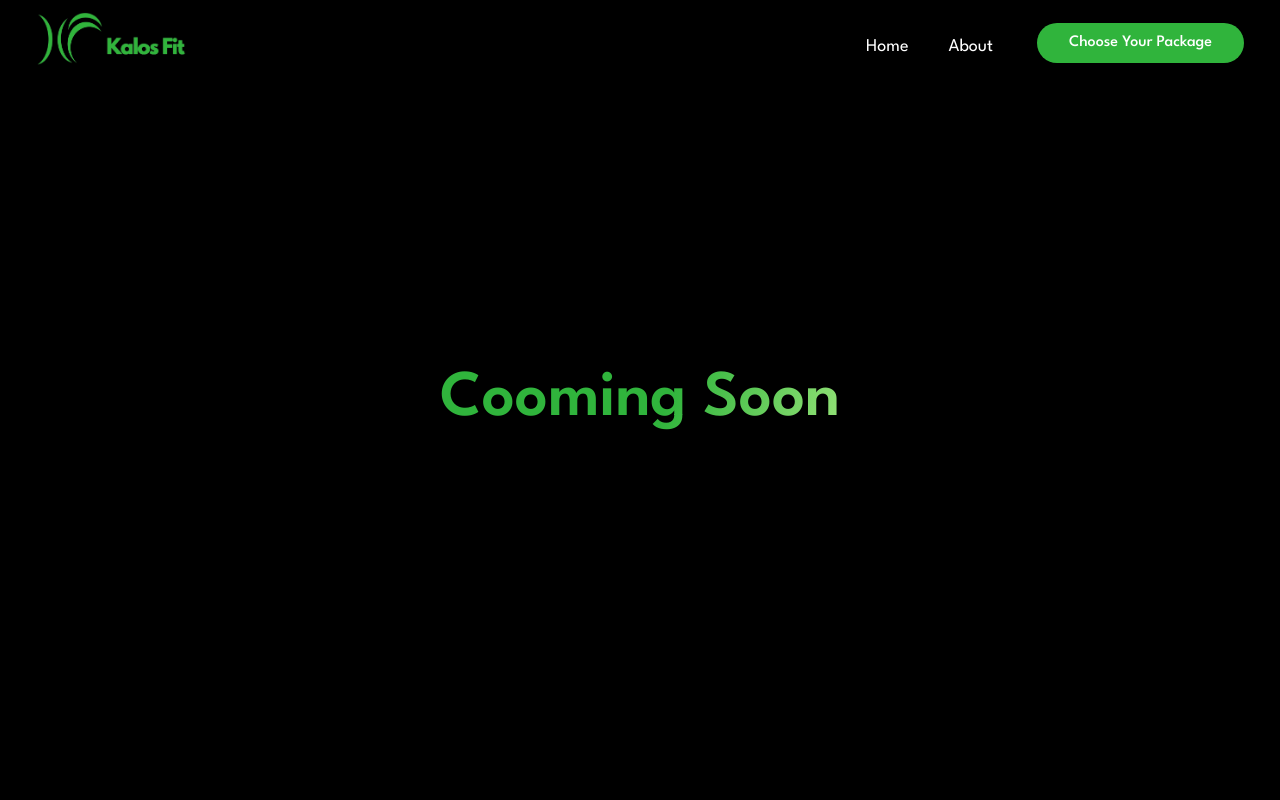
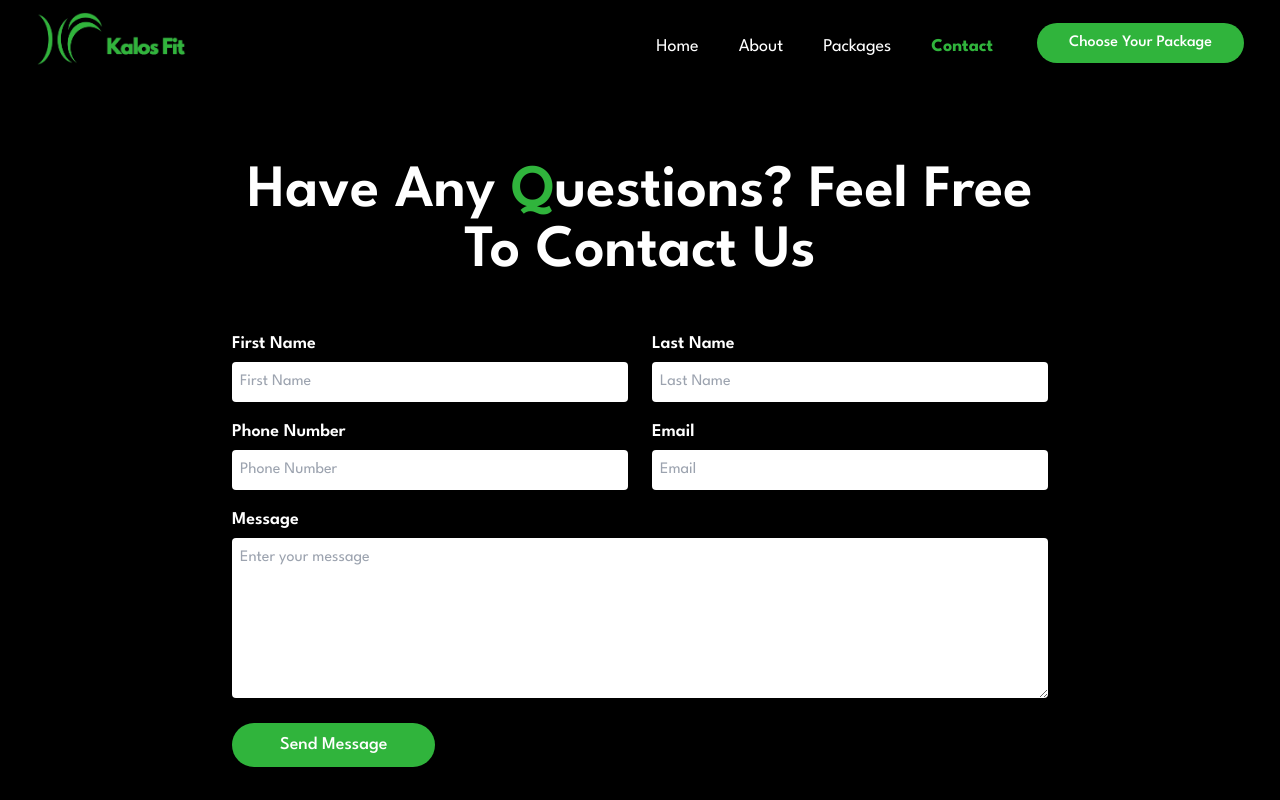
Before and after one commit to mohamed-sayed-elmahdy/kalos-fit, a Next.js app: page /contact in a window 1280 px wide. Shown: the top 800 px of the page. Built offline with nearby package versions, Linux system fonts and the light colour scheme.

Commit message:
add contact page

```diff
--- a/package.json
+++ b/package.json
@@ -16,6 +16,7 @@
     "framer-motion": "^11.3.18",
     "next": "14.2.5",
     "node-fetch": "^3.3.2",
+    "nodemailer": "^6.9.15",
     "react": "^18",
     "react-dom": "^18",
     "react-icons": "^5.2.1",
--- /dev/null
+++ b/src/app/api/send-email/route.js
@@ -0,0 +1,34 @@
+import nodemailer from 'nodemailer';
+
+export async function POST(request) {
+  const { firstName, lastName, phone, email, message } = await request.json();
+
+  const transporter = nodemailer.createTransport({
+    service: 'gmail',
+    auth: {
+      user: process.env.GMAIL_USER, // Your Gmail email
+      pass: process.env.GMAIL_PASS, // Your Gmail password or App password
+    },
+  });
+
+  const mailOptions = {
+    from: email,
+    to: process.env.GMAIL_USER,
+    subject: `New message from Kalos-fit Client`,
+    text: `
+      First Name: ${firstName}
+      Last Name: ${lastName}
+      Phone: ${phone}
+      Email: ${email}
+      Message: ${message}
+    `,
+  };
+
+  try {
+    await transporter.sendMail(mailOptions);
+    return new Response(JSON.stringify({ success: true }), { status: 200 });
+  } catch (error) {
+    console.error('Error sending email:', error);
+    return new Response(JSON.stringify({ success: false }), { status: 500 });
+  }
+}
--- /dev/null
+++ b/src/app/components/Loading.jsx
@@ -0,0 +1,23 @@
+// Import the Next.js script component
+import Script from "next/script";
+
+export default function HourglassComponent() {
+  return (
+    <div className="flex justify-center items-center h-screen relative">
+      {/* Load the external script */}
+
+      <Script
+        type="module"
+        src="https://cdn.jsdelivr.net/npm/ldrs/dist/auto/dotSpinner.js"
+      ></Script>
+      <div className=" absolute w-full h-full top-0 left-0 bg-[#0000003b]"></div>
+      {/* // Default values shown */}
+      <l-dot-spinner
+        size="40"
+        speed="0.9"
+        color="white"
+        className="z-10"
+      ></l-dot-spinner>
+    </div>
+  );
+}
--- a/src/app/components/Navbar/Navbar.jsx
+++ b/src/app/components/Navbar/Navbar.jsx
@@ -82,7 +82,7 @@ function NavBar() {
                     Blog
                   </Link>
                 </li> */}
-                {/* <li
+                <li
                   className={`text-lg    pt-2 pb-0 px-5 text-center border-b-2 md:border-b-0 mb-5 md:mb-0 hover:bg-[#30B43C] border-[#30B43C] md:hover:text-[#30B43C] md:hover:bg-transparent transition-colors ${isActive(
                     "/packages"
                   )}`}
@@ -90,8 +90,8 @@ function NavBar() {
                   <Link href="/packages" onClick={() => setNavbar(!navbar)}>
                     Packages
                   </Link>
-                </li> */}
-                {/* <li
+                </li>
+                <li
                   className={`text-lg    pt-2 pb-0 px-5 text-center border-b-2 md:border-b-0 mb-5 md:mb-0 hover:bg-[#30B43C] border-[#30B43C] md:hover:text-[#30B43C] md:hover:bg-transparent transition-colors ${isActive(
                     "/contact"
                   )}`}
@@ -99,7 +99,7 @@ function NavBar() {
                   <Link href="/contact" onClick={() => setNavbar(!navbar)}>
                     Contact
                   </Link>
-                </li> */}
+                </li>
                 <PackageButton
                   path="/packages"
                   onClick={() => setNavbar(!navbar)}
--- a/src/app/contact/page.jsx
+++ b/src/app/contact/page.jsx
@@ -1,9 +1,194 @@
-import React from 'react'
+"use client";
 
-function page() {
+import { useState } from "react";
+import Loading from "../components/Loading";
+
+export default function ContactPage() {
+  const [formData, setFormData] = useState({
+    firstName: "",
+    lastName: "",
+    phone: "",
+    email: "",
+    message: "",
+  });
+  const [popupVisible, setPopupVisible] = useState(false);
+  const [loadingVisible, setloadingVisible] = useState(false);
+  const [popUpMessage, setpopUpMessage] = useState("");
+
+  const handleChange = (e) => {
+    setFormData({ ...formData, [e.target.name]: e.target.value });
+  };
+
+  const handleSubmit = async (e) => {
+    setloadingVisible(true);
+    e.preventDefault();
+
+    const response = await fetch("/api/send-email", {
+      method: "POST",
+      headers: { "Content-Type": "application/json" },
+      body: JSON.stringify(formData),
+    });
+
+    if (response.ok) {
+      setloadingVisible(false);
+      setpopUpMessage("Your message was sent to Kalos fit team successfully!");
+      setPopupVisible(true);
+      setFormData({
+        firstName: "",
+        lastName: "",
+        phone: "",
+        email: "",
+        message: "",
+      });
+    } else {
+      setloadingVisible(false);
+      setpopUpMessage("Failed to send message. Please try again later.");
+      setPopupVisible(true);
+    }
+  };
+
   return (
-    <div className="flex justify-center items-center h-[100vh]"><h1 className='h1 text-gradient'>Cooming Soon</h1></div>
-  )
+    <div className="min-h-screen flex justify-center items-center bg-black text-black mt-20 md:mt-16">
+      <div className="w-full max-w-4xl p-3 md:p-6">
+        <h1 className="text-3xl sm:text-4xl md:text-6xl mb-6 text-center text-white font-semibold">
+          Have Any <span className="text-[#30B43C]">Q</span>uestions? Feel Free
+          To Contact Us
+        </h1>
+        <form onSubmit={handleSubmit} className="space-y-4 mt-12  md:px-4">
+          {/* First Name and Last Name */}
+          <div className="flex md:space-x-4 justify-center items-center flex-wrap gap-2">
+            <div className="flex-1 ">
+              <label
+                htmlFor="firstName"
+                className="block mb-1 text-white font-semibold text-lg"
+              >
+                First Name
+              </label>
+
+              <input
+                type="text"
+                name="firstName"
+                value={formData.firstName}
+                onChange={handleChange}
+                placeholder="First Name"
+                className="w-full p-2 rounded focus:outline-none focus:ring-2 focus:ring-[#30B43C]"
+                required
+                id="firstName"
+              />
+            </div>
+            <div className="flex-1 ">
+              <label
+                htmlFor="lastName"
+                className="block mb-1 text-white font-semibold text-lg"
+              >
+                Last Name
+              </label>
+              <input
+                type="text"
+                name="lastName"
+                value={formData.lastName}
+                onChange={handleChange}
+                placeholder="Last Name"
+                className=" w-full p-2 rounded focus:outline-none focus:ring-2 focus:ring-[#30B43C]"
+                required
+                id="lastName"
+              />
+            </div>
+          </div>
+
+          {/* Phone Number and Email */}
+          <div className="flex md:space-x-4 justify-center items-center flex-wrap gap-2">
+            <div className="flex-1 ">
+              <label
+                htmlFor="Phone-Number"
+                className="block mb-1 text-white font-semibold text-lg"
+              >
+                Phone Number
+              </label>
+              <input
+                type="tel"
+                name="phone"
+                value={formData.phone}
+                onChange={handleChange}
+                placeholder="Phone Number"
+                className="w-full p-2 rounded focus:outline-none focus:ring-2 focus:ring-[#30B43C]"
+                required
+                id="Phone-Number"
+              />
+            </div>
+            <div className="flex-1 ">
+              <label
+                htmlFor="email"
+                className="block mb-1 text-white font-semibold text-lg"
+              >
+                Email
+              </label>
+              <input
+                type="email"
+                name="email"
+                value={formData.email}
+                onChange={handleChange}
+                placeholder="Email"
+                className="w-full p-2 rounded focus:outline-none focus:ring-2 focus:ring-[#30B43C]"
+                required
+                id="email"
+              />
+            </div>
+          </div>
+
+          {/* Message */}
+          <div>
+            <label
+              htmlFor="message"
+              className="block mb-1 text-white font-semibold text-lg"
+            >
+              Message
+            </label>
+            <textarea
+              id="message"
+              name="message"
+              value={formData.message}
+              onChange={handleChange}
+              placeholder="Enter your message"
+              className="w-full p-2 rounded focus:outline-none focus:ring-2 focus:ring-[#30B43C] min-h-40"
+              required
+            />
+          </div>
+
+          {/* Submit Button */}
+          <button
+            type="submit"
+            className="py-2 px-12 bg-[#30B43C] text-white rounded-3xl capitalize lg:text-lg hover:bg-[#D4FF9E] hover:text-black font-medium transition-all duration-300 "
+          >
+            Send Message
+          </button>
+        </form>
+        {/* loading */}
+        {loadingVisible && (
+          <div className="fixed inset-0 bg-black bg-opacity-75 flex justify-center items-center">
+            <Loading />
+          </div>
+        )}
+
+        {/* Popup Message */}
+        {popupVisible && (
+          <div className="fixed inset-0 bg-black bg-opacity-85 flex justify-center items-center transition-all duration-200">
+            <div
+              className=" absolute w-full h-full top-0 left-0 bg-[#0000003b]"
+              onClick={() => setPopupVisible(false)}
+            ></div>
+            <div className="bg-white text-black py-8 px-10 rounded-lg space-y-4 text-lg font-semibold z-10">
+              <p>{popUpMessage}</p>
+              <button
+                onClick={() => setPopupVisible(false)}
+                className="py-2 px-12 bg-[#30B43C] text-white rounded-3xl capitalize lg:text-base hover:bg-[#D4FF9E] hover:text-black font-medium transition-all duration-300"
+              >
+                OK
+              </button>
+            </div>
+          </div>
+        )}
+      </div>
+    </div>
+  );
 }
-
-export default page
```
Also changed, not shown: src/app/components/HowWeCan/HowWecan.jsx (+8 -4 lines), 1 other file (tests, documents, lock files or other folders).
